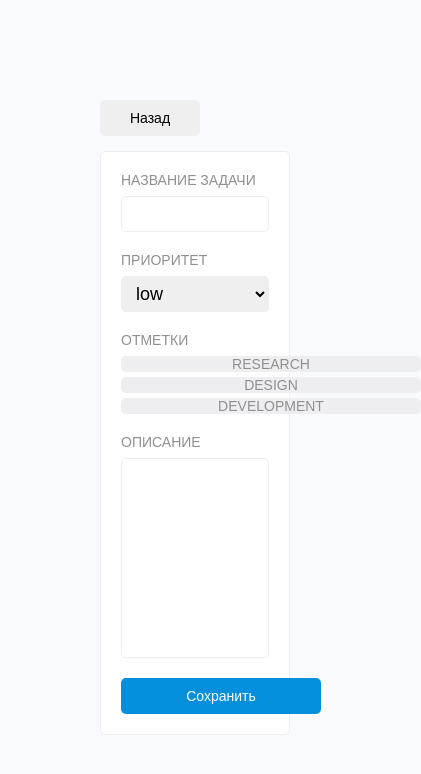
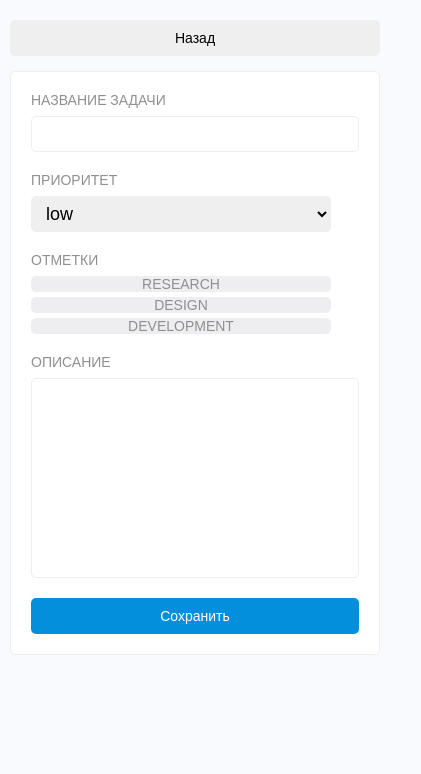
Before and after one commit to Qumomuq/project-todo, a Next.js app in the folder frontend/: page /card in a window 390 px wide. Shown: the top 774 px of the page, 421 px wide, since content can reach past the window. Built offline with nearby package versions, Linux system fonts and the light colour scheme.

Commit message:
added media in css, fix css

```diff
--- a/frontend/src/components/CardItem.tsx
+++ b/frontend/src/components/CardItem.tsx
@@ -60,7 +60,7 @@ const CardItem:React.FC<CardItemProps> = ({card}) => {
 
     return (
         <>
-            <Link className={"container-item"} href={'/card/' + card._id}>
+            <Link className={"container"} href={'/card/' + card._id}>
                 <span title={card.name} className={"name-item"}>{card.name}</span>
                 <span id={`date${card._id}`}>Создано: {formattedDate()}</span>
                 <span>Приоритет: {card.priority}</span>
--- a/frontend/src/pages/card/[id].tsx
+++ b/frontend/src/pages/card/[id].tsx
@@ -16,9 +16,10 @@ const CardPage = ({card}: InferGetServerSidePropsType<typeof getServerSideProps>
     }
 
     return (
+        <div className={"container-root"}>
         <div className={"container-main"}>
             <div className={"container-button"}>
-                <div className={"group-button"}>
+                <div className={"container-button"}>
                     <button className={"button button-small"} onClick={ redirect}>Назад</button>
                     {edit ? null :<button className={"button button-large button-blue"} onClick={() =>setEdit(!edit)}>Редактировать</button>}
                 </div>
@@ -30,6 +31,7 @@ const CardPage = ({card}: InferGetServerSidePropsType<typeof getServerSideProps>
                 <CardInfo card={cardData}/>
             }
         </div>
+</div>
     );
 };
 
--- a/frontend/src/pages/card/index.tsx
+++ b/frontend/src/pages/card/index.tsx
@@ -6,9 +6,11 @@ import CardForm from "@/components/CardForm";
 const Index = ({state}: any) => {
     const router = useRouter()
     return (
-        <div className={"container-main"}>
-            <button className={"button button-small"} onClick={() => router.push('/')}>Назад</button>
-            <CardForm card={state} action={undefined} data={undefined} option={undefined}/>
+        <div className={"container-root"}>
+            <div className={"container-main"}>
+                <button className={"button button-small"} onClick={() => router.push('/')}>Назад</button>
+                <CardForm card={state} action={undefined} data={undefined} option={undefined}/>
+            </div>
         </div>
     );
 };
--- a/frontend/src/pages/index.tsx
+++ b/frontend/src/pages/index.tsx
@@ -23,12 +23,10 @@ export default function Home({cards, filterCookie}: InferGetServerSidePropsType<
                 <meta name="viewport" content="width=device-width, initial-scale=1"/>
                 <link rel="icon" href="/favicon.ico"/>
             </Head>
-            <div className={"container-button"}>
+            <div className={"container-root"}>
                 <LeftBar stateFilter={filter} filter={setFilter}/>
                 <div className={"container-main"}>
-                    <button className={"button button-large button-blue"} onClick={() => router.push('/card')}>Добавить
-                        задачу
-                    </button>
+                    <button className={"button button-large button-blue"} onClick={() => router.push('/card')}>Добавить задачу</button>
                     <CardList cards={cards} filter={filter}/>
                 </div>
             </div>
--- a/frontend/src/styles/LeftBar.module.css
+++ /dev/null
@@ -1,15 +0,0 @@
-.container-main {
-    display: flex;
-    flex-direction: column;
-    width: 100%;
-    height: 100%;
-    background: #4189e0;
-}
-
-.container {
-    display: flex;
-    flex-direction: row;
-    width: 100%;
-    height: 100%;
-    background: bisque;
-}
--- a/frontend/src/styles/globals.css
+++ b/frontend/src/styles/globals.css
@@ -97,13 +97,11 @@ input, textarea, select {
 html,
 body {
       max-width: 100vw;
-      /*overflow-x: hidden;*/
 }
 
 body {
     background: var(--light-gray);
     font-family: "Poppins", sans-serif;
-    margin: 100px;
 }
 /*a {*/
 /*  color: inherit;*/
@@ -118,29 +116,44 @@ body {
 /*    color-scheme: dark;*/
 /*  }*/
 /*}*/
-
-.container-main, .container, .group, .container-item{
+.container-root {
+    padding: 100px;
+    font-family: "Poppins", sans-serif;
+    justify-content: space-between;
+    gap: 15px;
+}
+.container-root, .container-button {
+    position: relative;
+    display: flex;
+    flex-direction: row;
+    width: 100%;
+    height: 100%;
+}
+.container-button {
+    gap: 15px;
+}
+.container-main, .container, .group{
     position: relative;
     display: flex;
     flex-direction: column;
     width: 100%;
     height: 100%;
 }
-.container-button {
-    position: relative;
-    display: flex;
-    flex-direction: row;
-    justify-content: space-between;
-    width: 100%;
-    height: 100%;
+.container-main {
+    gap: 15px;
 }
-.container-row {
-    position: relative;
-    display: flex;
-    flex-direction: row;
-    width: 100%;
-    background: #4189e0;
+.container {
+    background: var(--white);
+    padding: 20px;
+    gap: 20px;
+    border: 1px solid var(--medium-gray);
+    border-radius: 5px;
 }
+
+.group {
+    gap: 8px;
+}
+
 .sidebar {
     position: sticky;
     top: 100px;
@@ -149,7 +162,6 @@ body {
     flex-direction: column;
     min-width: 200px;
     height: 100%;
-    padding: 0 15px;
     gap: 15px;
 }
 .group-sidebar {
@@ -176,7 +188,7 @@ body {
 .group-item {
     display: flex;
     flex-direction: row;
-    justify-content: start;
+    justify-content: flex-start;
     align-items: center;
     width: 100%;
     height: 100%;
@@ -185,50 +197,6 @@ body {
     width: 70px;
     padding: 0 5px;
 }
-.container-column {
-    position: relative;
-    display: flex;
-    flex-direction: column;
-    width: 100%;
-    background: #4189e0;
-}
-.group-button {
-    position: relative;
-    display: flex;
-    flex-direction: row;
-    width: 100%;
-    height: 100%;
-    gap: 10px;
-}
-.container-main {
-    gap: 15px;
-}
-
-.container, .container-item {
-    background: var(--white);
-    padding: 20px;
-    gap: 20px;
-    border: 1px solid var(--medium-gray);
-    border-radius: 5px;
-}
-
-.group {
-    gap: 8px;
-}
-
-/*.group-row {*/
-/*    display: flex;*/
-/*    flex-direction: row;*/
-/*    gap: 3px;*/
-/*    max-width: 300px;*/
-/*}*/
-/* {*/
-/*    position: relative;*/
-/*    display: flex;*/
-/*    flex-direction: column;*/
-/*    width: 100%;*/
-/*    height: 100%;*/
-/*}*/
 
 a, a:active {
     text-decoration: none;
@@ -237,7 +205,6 @@ a, a:active {
 
 .label {
     color: var(--gray);
-    /*padding: 5px 0;*/
     font-size: var(--small-font);
     font-weight: 500;
     text-transform: uppercase;
@@ -270,8 +237,6 @@ a, a:active {
     padding: 12px;
     height: 200px;
     resize: none;
-    /*max-height: 400px;*/
-    /*max-width: 100%;*/
 }
 .labelInput {
     position: relative;
@@ -285,13 +250,11 @@ a, a:active {
 }
 
 .button-blue {
-    /*height: 36px;*/
     background: var(--blue);
     color: var(--white);
 }
 
 .button-red {
-    /*height: 36px;*/
     background: var(--red);
     color: var(--white);
 }
@@ -305,17 +268,12 @@ a, a:active {
     width: 100px;
 }
 .button {
-    /*height: 36px;*/
-    /*width: 100px;*/
-    /*color: var(--gray);*/
-    /*background: var(--white);*/
     font-size: var(--small-font);
     border: 0;
     border-radius: 5px;
     -webkit-transition: 0.3s;
     transition: 0.3s;
 }
-/*.button-selector*/
 
 .button:hover, .checkbox-full:hover {
     opacity: 70%;
@@ -327,7 +285,6 @@ a, a:active {
     justify-content: center;
     align-items: center;
     background: var(--medium-gray);
-    /*gap: px;*/
     border-radius: 5px;
     transition: 0.3s;
 }
@@ -345,7 +302,7 @@ a, a:active {
 .group-checkbox {
     display: flex;
     flex-direction: column;
-    width: 300px;
+    max-width: 300px;
     gap: 5px;
 }
 
@@ -364,7 +321,7 @@ a, a:active {
     text-overflow: ellipsis;
 }
 
-.container-item:hover > .name-item {
+.container:hover > .name-item {
     color: var(--light-blue);
 }
 
@@ -374,6 +331,14 @@ a, a:active {
     align-items: center;
     color: var(--black);
     font-size: var(--medium-font);
+    gap: 10px;
+}
+.small-text {
+    display: flex;
+    align-items: center;
+    color: var(--black);
+    font-size: var(--small-font);
+    gap: 5px;
 }
 
 /*css dynamic checked component*/
@@ -480,17 +445,32 @@ a, a:active {
     border-color: var(--light-blue);
     background-size: 100% 100%;
 }
-/*.containerr {*/
-/*    display: flex;*/
-/*}*/
-/*.contentr {*/
-/*    flex: 1;*/
-/*    height: 2500px;*/
 
-/*}*/
-/*.sidebarr {*/
-/*    flex: 0 0 200px;*/
-/*    position: -webkit-sticky;*/
-/*    position: sticky;*/
-/*    top: 0;*/
-/*}*/
+/*media*/
+@media screen and (max-width: 768px){
+    .container-root {
+        padding: 50px 50px;
+        flex-direction: column;
+    }
+    .sidebar {
+        top: 50px;
+    }
+    .group-sidebar {
+        flex-direction: row;
+    }
+    .container-button {
+        flex-direction: column;
+    }
+    .button {
+        width: 100%;
+    }
+}
+@media screen and (max-width: 480px){
+    .container-root {
+        padding: 20px 10px;
+    }
+    .sidebar {
+        position: relative;
+        top: 0px;
+    }
+}
```
